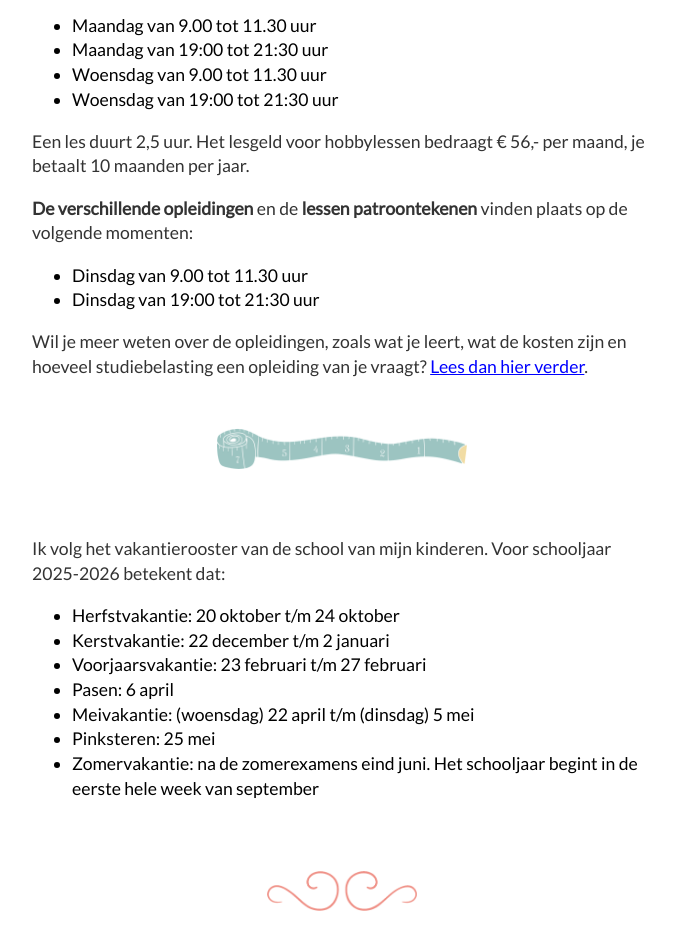
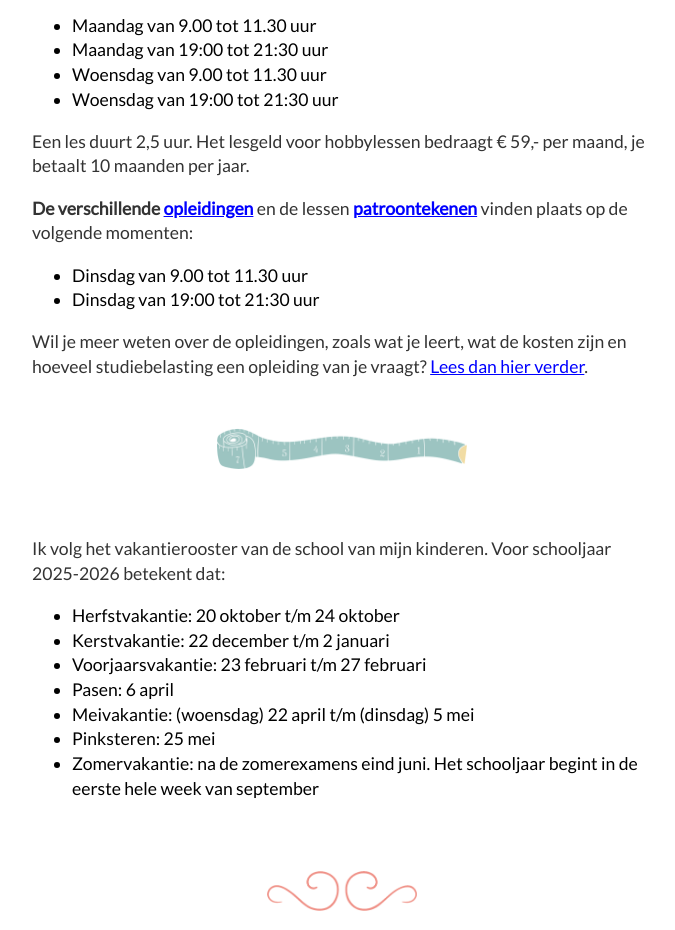
Before and after one commit to mrtnkl/hetstoffenatelier, a plain HTML site: page index.html in a window 1280 px wide. Shown: the part 3580-4510 px from the top of the page, without its empty margins (298-973 px from the left). Drawn offline with Linux system fonts and the light colour scheme; a web font is replaced by a local one.

Commit message:
Laatste aanpassingen 2025-2026

```diff
--- a/index.html
+++ b/index.html
@@ -160,10 +160,10 @@
               <li>Woensdag van 19:00 tot 21:30 uur</li>
             </ul>
             <p>
-              Een les duurt 2,5 uur. Het lesgeld voor hobbylessen bedraagt € 56,- per maand, je betaalt 10 maanden per jaar.
+              Een les duurt 2,5 uur. Het lesgeld voor hobbylessen bedraagt € 59,- per maand, je betaalt 10 maanden per jaar.
             </p>
             <p>
-              <b>De verschillende opleidingen</b> en de <b>lessen patroontekenen</b> vinden plaats op de volgende momenten:
+              <b>De verschillende <a href="./opleidingen">opleidingen</a></b> en de lessen <b><a href="./patroontekenen">patroontekenen</b></a> vinden plaats op de volgende momenten:
             </p>
             <ul>
               <li>Dinsdag van 9.00 tot 11.30 uur</li>
```
Also changed, not shown: opleidingen/index.html (+1 -1 lines), patroontekenen/index.html (+1 -1 lines).
